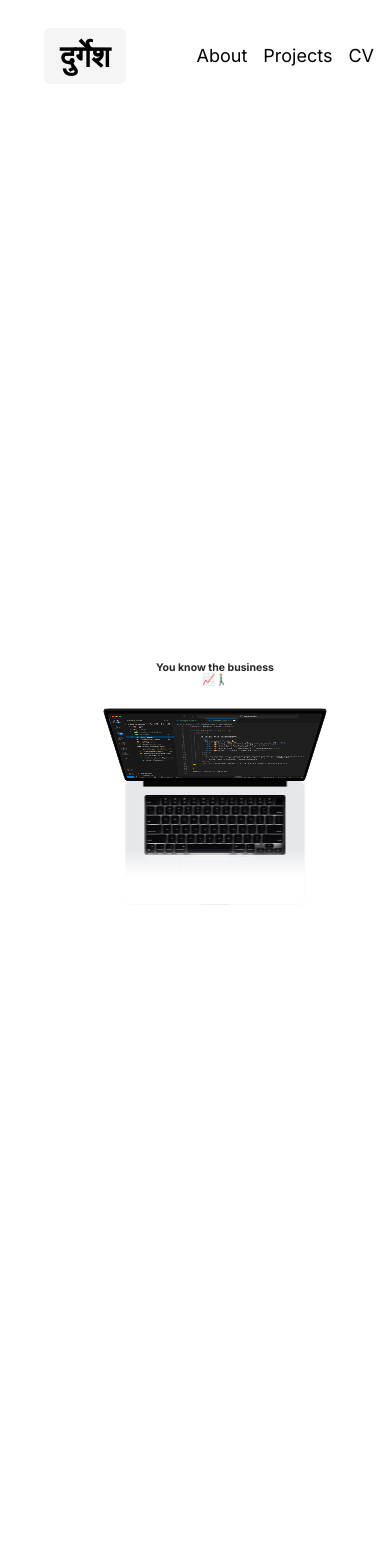
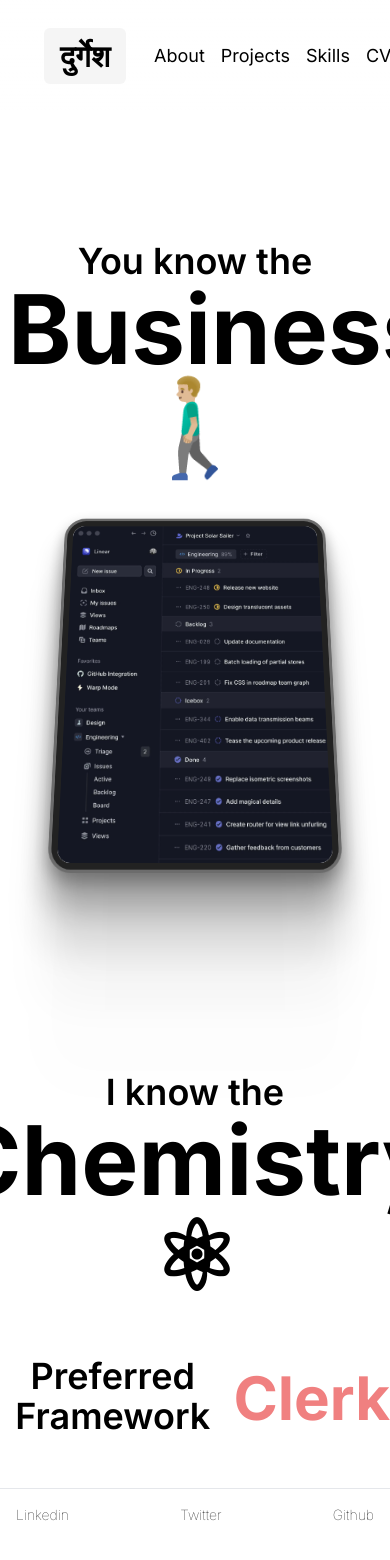
Before and after one commit to Durgeshityar/protfolio-deploy, a Next.js app: page /arsenal/skill in a window 390 px wide. Shown: the top 1560 px of the page. Built offline with nearby package versions, Linux system fonts and the light colour scheme.

Commit message:
improved mobile view

```diff
--- a/src/app/arsenal/skill/page.tsx
+++ b/src/app/arsenal/skill/page.tsx
@@ -1,14 +1,52 @@
-import { MacbookScroll } from '@/app/components/ui/macbook-scroll'
+import { ContainerScroll } from '@/app/components/ui/container-scroll-animation'
 import React from 'react'
+import Image from 'next/image'
+import { ChangingText } from '@/app/components/ChangingText'
+import Footer from '@/app/components/footer'
 
 const page = () => {
   return (
-    <div className=" ml-10  lg:ml-80 mt-28 lg:mt-10 overflow-hidden w-screen flex-flex-col ">
-      <MacbookScroll
-        showGradient={true}
-        title={'You know the business 📈🚶🏼‍♂️'}
-        src="/banner5.png"
-      />
+    <div className="  lg:ml-80 mt-28 lg:mt-10 h-full  w-screen flex-flex-col overflow-hidden ">
+      <ContainerScroll
+        titleComponent={
+          <>
+            <h1 className="text-4xl font-semibold text-black dark:text-white">
+              You know the <br />
+              <span className="text-[6rem] font-bold mt-1 leading-none">
+                Business 🚶🏼‍♂️
+              </span>
+            </h1>
+          </>
+        }
+      >
+        <div className="mx-auto rounded-2xl object-cover h-full object-left-top">
+          <Image
+            src={'/banner6.webp'}
+            alt="hero"
+            height={720}
+            width={1400}
+            className="mx-auto rounded-2xl object-cover h-full object-left-top"
+            draggable={false}
+          />
+        </div>
+      </ContainerScroll>
+      <div className="flex w-full text-center justify-center">
+        <h1 className="text-4xl font-semibold text-black dark:text-white">
+          I know the <br />
+          <span className="text-[6rem] font-bold mt-1 leading-none">
+            Chemistry ⚛
+          </span>
+        </h1>
+      </div>
+      <div className="flex w-full text-center justify-center my-5 py-8">
+        <h1 className="text-4xl font-semibold text-black dark:text-white flex items-center gap-2">
+          Preferred Framework
+          <span className="text-6xl font-bold mt-1 leading-none">
+            <ChangingText />
+          </span>
+        </h1>
+      </div>
+      <Footer />
     </div>
   )
 }
--- /dev/null
+++ b/src/app/components/ChangingText.tsx
@@ -0,0 +1,42 @@
+'use client'
+import { useState, useEffect, useRef } from 'react'
+
+const frameworkColors = {
+  'Next.js': '#000000', // Black
+  'Tailwind CSS': '#0070f3', // Blue
+  TypeScript: '#2b74f5', // Blue
+  Prisma: '#00b894', // Green
+  Postgresql: '#336791', // Purple
+  Firebase: '#ffc000', // Orange
+  Clerk: '#f08080', // Pink
+  MongoDb: '#00b894', // green
+}
+const framework = [
+  'Next.js',
+  'TypeScript',
+  'Prisma',
+  'Postgresql',
+  'Firebase',
+  'Clerk',
+  'MongoDb',
+  'Tailwind CSS',
+]
+
+export const ChangingText = () => {
+  const [text, setText] = useState(framework[0])
+  const [color, setColor] = useState(frameworkColors[text])
+  const indexRef = useRef(0)
+
+  useEffect(() => {
+    const intervalId = setInterval(() => {
+      indexRef.current = (indexRef.current + 1) % framework.length
+      const newText = framework[indexRef.current]
+      setText(newText)
+      setColor(frameworkColors[newText])
+    }, 1000) // Change text and color every 1 second (adjust as needed)
+
+    return () => clearInterval(intervalId)
+  }, [])
+
+  return <div style={{ color }}>{text}</div>
+}
--- a/src/app/components/ContactMe.tsx
+++ b/src/app/components/ContactMe.tsx
@@ -24,13 +24,6 @@
         >
           <li className="cursor-pointer"> Github</li>
         </a>
-        <a
-          href="https://rb.gy/tjq4l0"
-          target="_blank"
-          rel="noopener noreferrer"
-        >
-          <li className="cursor-pointer"> Mail</li>
-        </a>
       </ul>
     </div>
   )
--- a/src/app/components/TopBar.tsx
+++ b/src/app/components/TopBar.tsx
@@ -1,13 +1,20 @@
 'use client'
 
 import Link from 'next/link'
+import { useRouter } from 'next/navigation'
 
 const TopBar = () => {
+  const router = useRouter()
   return (
-    <div className=" lg:hidden flex justify-between items-center fixed w-full bg-blend-overlay px-4">
+    <div
+      className=" lg:hidden flex justify-between items-center fixed w-full
+    px-4 bg-gradient-to-t from-transparent to-white"
+    >
       <div>
         <button
-          onClick={() => {}}
+          onClick={() => {
+            router.push('/about')
+          }}
           className="font-bold bg-neutral-100 px-4 py-2.5 text-3xl m-7 font-serif rounded-md"
         >
           दुर्गेश
@@ -16,6 +23,8 @@
       <div className="flex gap-4 text-lg ">
         <Link href={'/about'}>About</Link>
         <Link href={'/projects'}>Projects</Link>
+        <Link href={'/arsenal/skill'}>Skills</Link>
+
         <a
           href="https://rb.gy/tjq4l0"
           target="_blank"
--- a/src/app/components/footer.tsx
+++ b/src/app/components/footer.tsx
@@ -25,13 +25,6 @@
         >
           <li className="cursor-pointer"> Github</li>
         </a>
-        <a
-          href="https://rb.gy/tjq4l0"
-          target="_blank"
-          rel="noopener noreferrer"
-        >
-          <li className="cursor-pointer"> Mail</li>
-        </a>
       </ul>
     </div>
   )
--- /dev/null
+++ b/src/app/components/ui/container-scroll-animation.tsx
@@ -0,0 +1,95 @@
+'use client'
+import React, { useRef } from 'react'
+import { useScroll, useTransform, motion, MotionValue } from 'framer-motion'
+
+export const ContainerScroll = ({
+  titleComponent,
+  children,
+}: {
+  titleComponent: string | React.ReactNode
+  children: React.ReactNode
+}) => {
+  const containerRef = useRef<any>(null)
+  const { scrollYProgress } = useScroll({
+    target: containerRef,
+  })
+  const [isMobile, setIsMobile] = React.useState(false)
+
+  React.useEffect(() => {
+    const checkMobile = () => {
+      setIsMobile(window.innerWidth <= 768)
+    }
+    checkMobile()
+    window.addEventListener('resize', checkMobile)
+    return () => {
+      window.removeEventListener('resize', checkMobile)
+    }
+  }, [])
+
+  const scaleDimensions = () => {
+    return isMobile ? [0.7, 0.9] : [1.05, 1]
+  }
+
+  const rotate = useTransform(scrollYProgress, [0, 1], [20, 0])
+  const scale = useTransform(scrollYProgress, [0, 1], scaleDimensions())
+  const translate = useTransform(scrollYProgress, [0, 1], [0, -100])
+
+  return (
+    <div
+      className="h-[60rem] md:h-[80rem] flex items-center justify-center relative p-2 md:p-20"
+      ref={containerRef}
+    >
+      <div
+        className="py-10 md:py-40 w-full relative"
+        style={{
+          perspective: '1000px',
+        }}
+      >
+        <Header translate={translate} titleComponent={titleComponent} />
+        <Card rotate={rotate} translate={translate} scale={scale}>
+          {children}
+        </Card>
+      </div>
+    </div>
+  )
+}
+
+export const Header = ({ translate, titleComponent }: any) => {
+  return (
+    <motion.div
+      style={{
+        translateY: translate,
+      }}
+      className="div max-w-5xl mx-auto text-center"
+    >
+      {titleComponent}
+    </motion.div>
+  )
+}
+
+export const Card = ({
+  rotate,
+  scale,
+  children,
+}: {
+  rotate: MotionValue<number>
+  scale: MotionValue<number>
+  translate: MotionValue<number>
+  children: React.ReactNode
+}) => {
+  return (
+    <motion.div
+      style={{
+        rotateX: rotate,
+        scale,
+        boxShadow:
+          '0 0 #0000004d, 0 9px 20px #0000004a, 0 37px 37px #00000042, 0 84px 50px #00000026, 0 149px 60px #0000000a, 0 233px 65px #00000003',
+      }}
+      className="max-w-5xl -mt-12 mx-auto h-[30rem] md:h-[40rem] w-full border-4 border-[#6C6C6C] p-2 md:p-6 bg-[#222222] rounded-[30px] shadow-2xl"
+    >
+      <div className=" h-full w-full  overflow-hidden rounded-2xl bg-gray-100 dark:bg-zinc-900 md:rounded-2xl md:p-4 ">
+        {children}
+      </div>
+    </motion.div>
+  )
+}
--- a/src/app/layout.tsx
+++ b/src/app/layout.tsx
@@ -1,15 +1,14 @@
 import type { Metadata } from 'next'
-import { Calistoga, Inter } from 'next/font/google'
+import { Inter } from 'next/font/google'
 import './globals.css'
 import SideBar from './components/SideBar'
 import TopBar from './components/TopBar'
-import Footer from './components/footer'
 
 const inter = Inter({ subsets: ['latin'] })
 
 export const metadata: Metadata = {
-  title: 'Create Next App',
-  description: 'Generated by create next app',
+  title: 'Durgesh Chandrakar',
+  description: 'Full stack developer',
 }
 
 export default function RootLayout({
--- a/src/app/projects/bloggingapp/page.tsx
+++ b/src/app/projects/bloggingapp/page.tsx
@@ -3,7 +3,7 @@
 import React from 'react'
 const page = () => {
   return (
-    <div className="mt-28 ml-20 mr-6  lg:mt-10 h-full lg:ml-96 flex flex-col justify-between w-screen">
+    <div className="mt-28 ml-3 mr-5  lg:mt-10 h-full lg:ml-96 flex flex-col justify-between w-screen">
       <div className="flex flex-col">
         <p className="text-5xl font-semibold pb-5">Blogging Application</p>
         <p className="text-2xl font-semibold text-slate-400 pb-5">
@@ -39,7 +39,7 @@
           </p>
         </div>
         <hr className="p-3" />
-        <div className="w-full">
+        <div className="w-full h-screen">
           <MediumCard />
         </div>
       </div>
--- a/src/app/projects/paymentapp/page.tsx
+++ b/src/app/projects/paymentapp/page.tsx
@@ -2,7 +2,7 @@
 import React from 'react'
 const page = () => {
   return (
-    <div className="mt-28 ml-10 mr-10  lg:mt-10 lg:ml-96 h-full  flex flex-col justify-between w-screen">
+    <div className="mt-28 ml-5 mr-5  lg:mt-10 lg:ml-96 h-full  flex flex-col justify-between w-screen">
       <div className="flex flex-col">
         <p className="text-5xl font-semibold pb-5">Payment Application</p>
         <p className="text-2xl font-semibold text-slate-400 pb-5">
@@ -34,7 +34,7 @@
           </p>
         </div>
         <hr className="p-3" />
-        <div className="w-full">
+        <div className="w-full h-screen">
           <PaymentCard />
         </div>
       </div>
```
Also changed, not shown: src/app/about/page.tsx (+4 -10 lines), src/app/projects/page.tsx (+12 -11 lines), public/banner6.webp (added).
